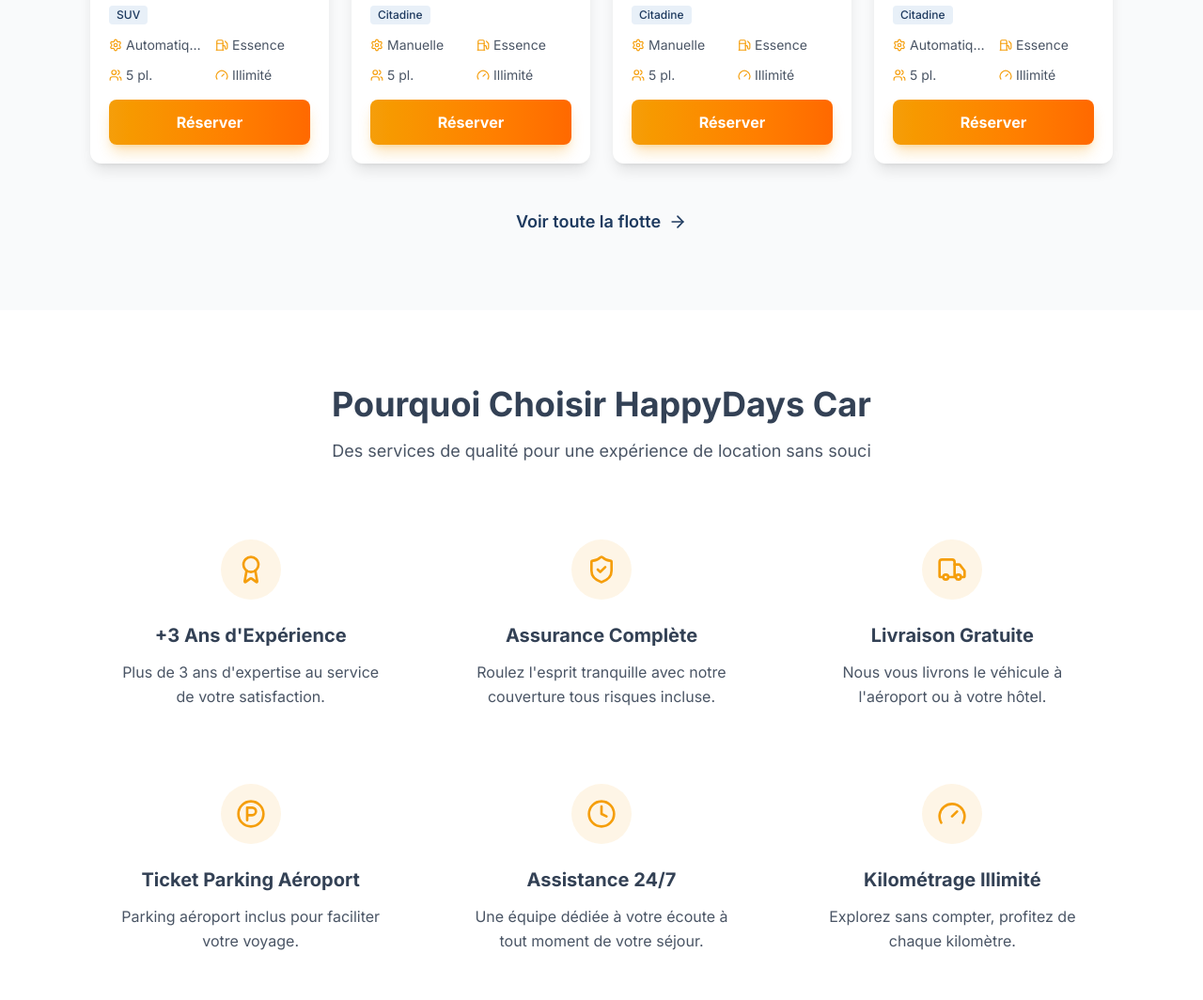
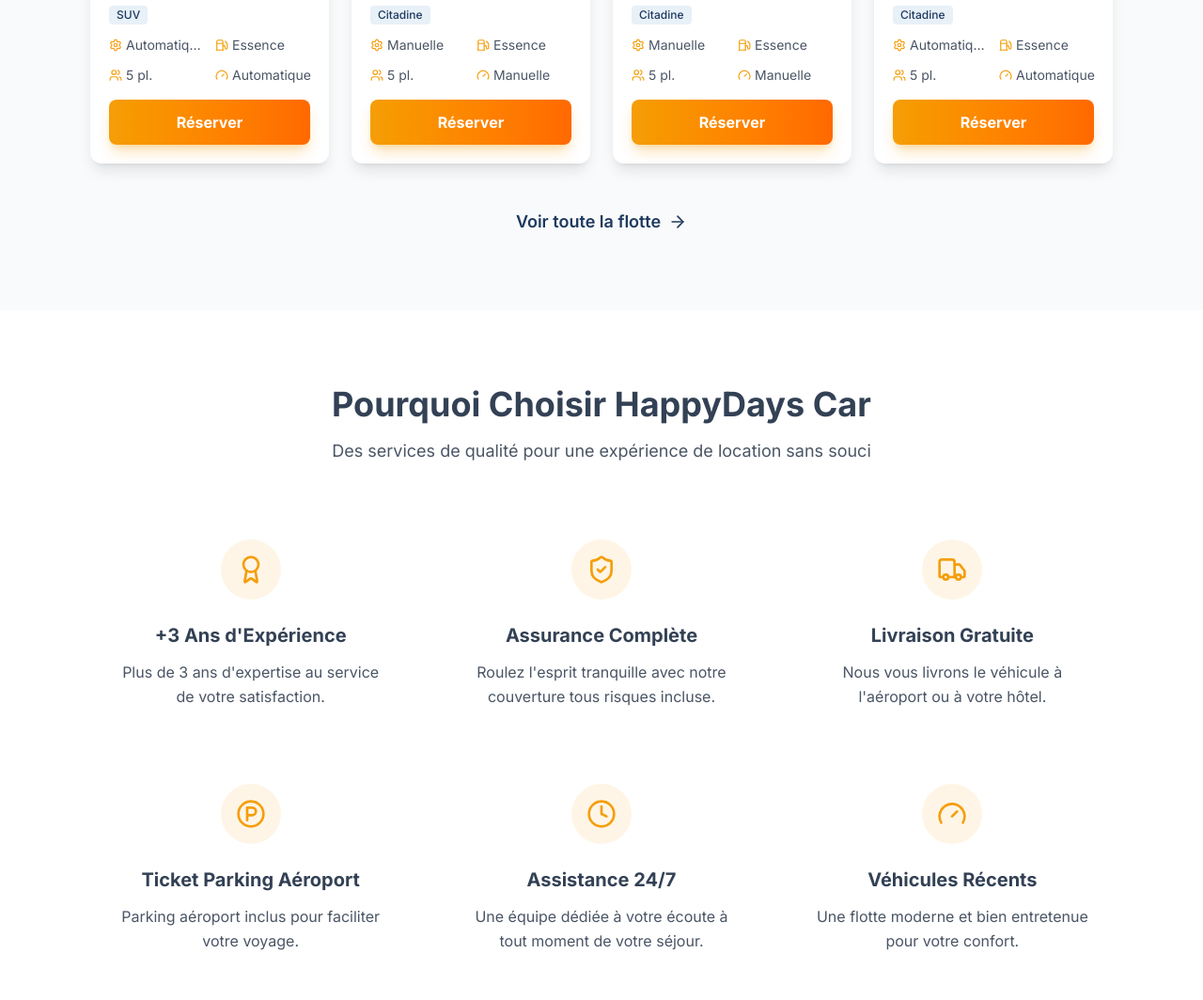
Before and after one commit to monkeydace1/Client_HappyDays, a React (Vite) app: page / in a window 1280 px wide. Shown: the part 1257-2321 px from the top of the page at 94% size. Built offline with nearby package versions, Linux system fonts and the light colour scheme; no server answers.

Commit message:
Remove kilométrage illimité mentions from website
Replace km illimité badges with transmission type on vehicle cards,
update Features card to "Véhicules Récents", and adjust FAQ/OrderSummary text.

Co-Authored-By: Claude Opus 4.6 <noreply@anthropic.com>

```diff
--- a/src/components/FAQ.tsx
+++ b/src/components/FAQ.tsx
@@ -13,7 +13,7 @@ const faqs = [
     },
     {
         question: "Le kilométrage est-il limité ?",
-        answer: "Le kilométrage est plafonné à 250 km/jour. À partir de 7 jours de location, le kilométrage devient illimité."
+        answer: "Le kilométrage est plafonné à 250 km/jour. Au-delà, des frais supplémentaires peuvent s'appliquer."
     },
     {
         question: "Proposez-vous la livraison à l'aéroport ?",
--- a/src/components/Features.tsx
+++ b/src/components/Features.tsx
@@ -29,8 +29,8 @@ const features = [
     },
     {
         icon: Gauge,
-        title: "Kilométrage Illimité",
-        description: "Explorez sans compter, profitez de chaque kilomètre."
+        title: "Véhicules Récents",
+        description: "Une flotte moderne et bien entretenue pour votre confort."
     }
 ];
 
--- a/src/components/Fleet.tsx
+++ b/src/components/Fleet.tsx
@@ -60,7 +60,7 @@ export const Fleet = () => {
                                     </div>
                                     <div className="flex items-center gap-1 text-gray-600 text-[10px] sm:text-xs md:text-sm">
                                         <Gauge size={12} className="text-accent flex-shrink-0 sm:w-[14px] sm:h-[14px]" />
-                                        <span>Illimité</span>
+                                        <span>{car.transmission}</span>
                                     </div>
                                 </div>
 
--- a/src/components/booking/OrderSummary.tsx
+++ b/src/components/booking/OrderSummary.tsx
@@ -191,7 +191,7 @@ export const OrderSummary: React.FC = () => {
             {/* Info Note */}
             <div className="bg-blue-50 border border-blue-200 rounded-lg p-3">
                 <p className="text-xs text-blue-800">
-                    💡 Le prix inclut le kilométrage illimité et l'assurance de base.
+                    💡 Le prix inclut l'assurance de base.
                 </p>
             </div>
         </motion.div>
--- a/src/components/booking/VehicleSelection.tsx
+++ b/src/components/booking/VehicleSelection.tsx
@@ -191,7 +191,7 @@ export const VehicleSelection: React.FC = () => {
                                     </div>
                                     <div className="flex items-center gap-1 sm:gap-2 text-gray-600 text-xs sm:text-sm">
                                         <Gauge size={14} className="text-primary flex-shrink-0" />
-                                        <span>Illimité</span>
+                                        <span>{vehicle.transmission}</span>
                                     </div>
                                 </div>
 
--- a/src/pages/FleetPage.tsx
+++ b/src/pages/FleetPage.tsx
@@ -111,7 +111,7 @@ export const FleetPage = () => {
                                     </div>
                                     <div className="flex items-center gap-1 sm:gap-2 text-gray-600 text-xs sm:text-sm">
                                         <Gauge size={14} className="text-accent flex-shrink-0" />
-                                        <span>Km illimité</span>
+                                        <span>{car.transmission}</span>
                                     </div>
                                 </div>
 
```
